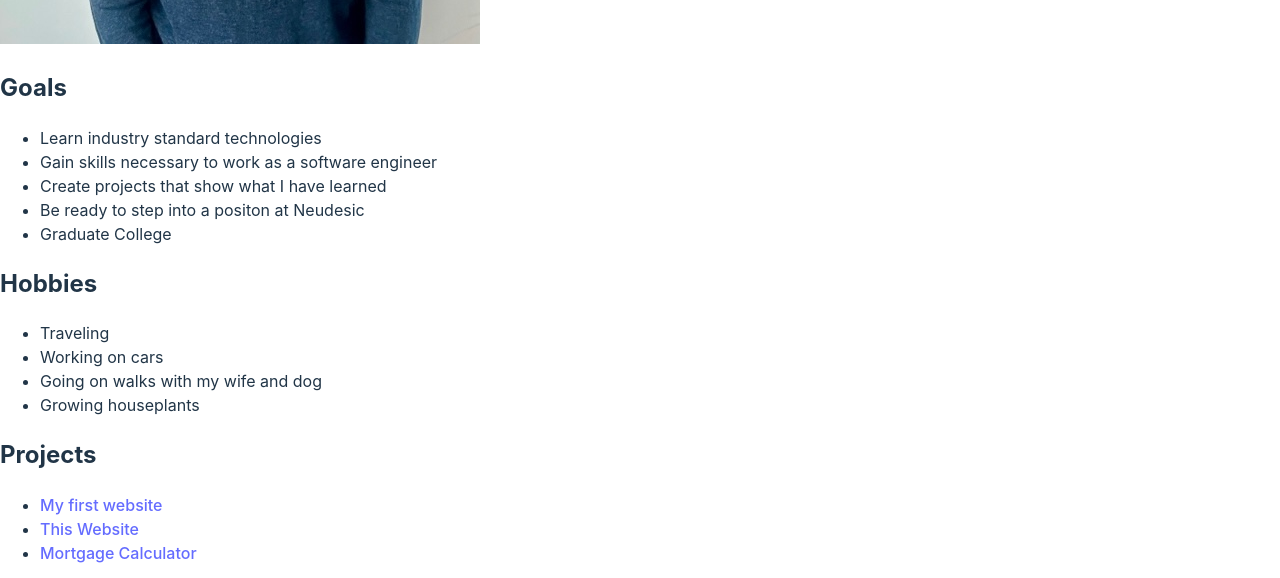
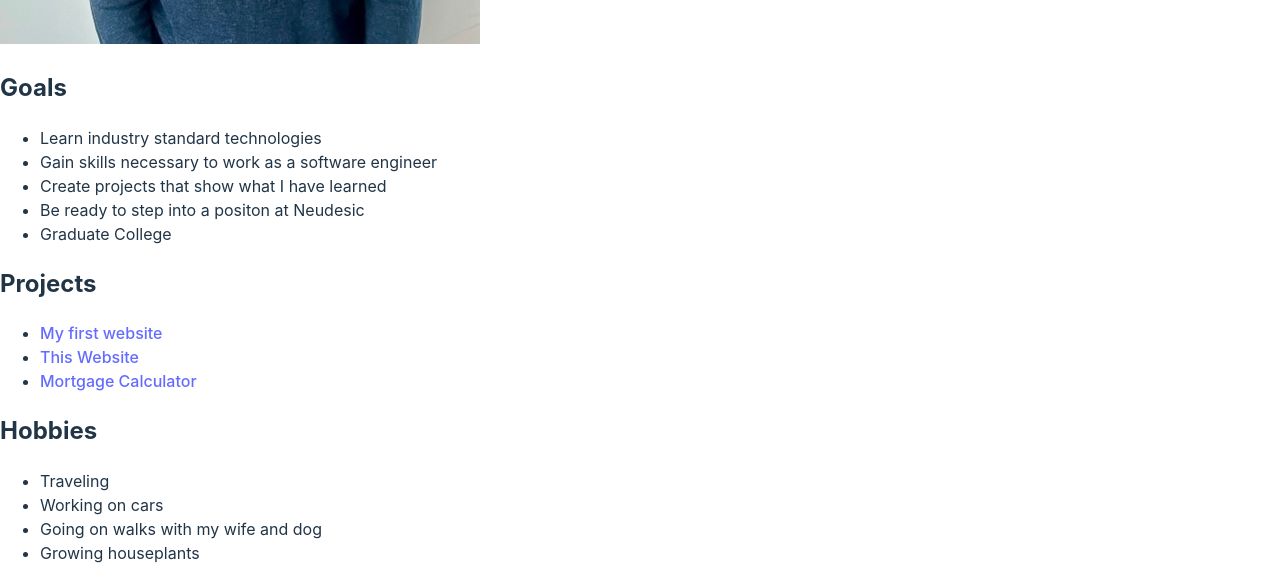
Before and after one commit to seannkelleyy/Portfolio-Project, a React (Vite) app in the folder Portfolio Project/: page / in a window 1280 px wide. Shown: the part 841-1419 px from the top of the page. Built offline with nearby package versions, Linux system fonts and the light colour scheme.

Commit message:
Finished CSS file.

```diff
--- a/Portfolio Project/src/App.jsx
+++ b/Portfolio Project/src/App.jsx
@@ -1,17 +1,21 @@
-import NameAndPhoto from './NameAndPhoto';
+import NameInfoBar from './NameInfoBar';
 import Goals from './Goals';
 import Hobbies from './Hobbies';
 import Projects from './Projects';
+import NameAndPhoto from './NameAndPhoto';
 
 function App() {
 
   return (
-    <>
-      <div><NameAndPhoto /></div>
-      <div><Goals /></div>
-      <div><Hobbies /></div>
-      <div><Projects /></div>
-    </>
+    <div className='page'>
+      <div><NameInfoBar /></div>
+      <div className='name-and-photo'><NameAndPhoto /></div>
+      <div className='grid-container-bottom'>
+        <div><Goals /></div>
+        <div><Projects /></div>
+        <div><Hobbies /></div>
+      </div>
+    </div>
   )
 }
 
```
